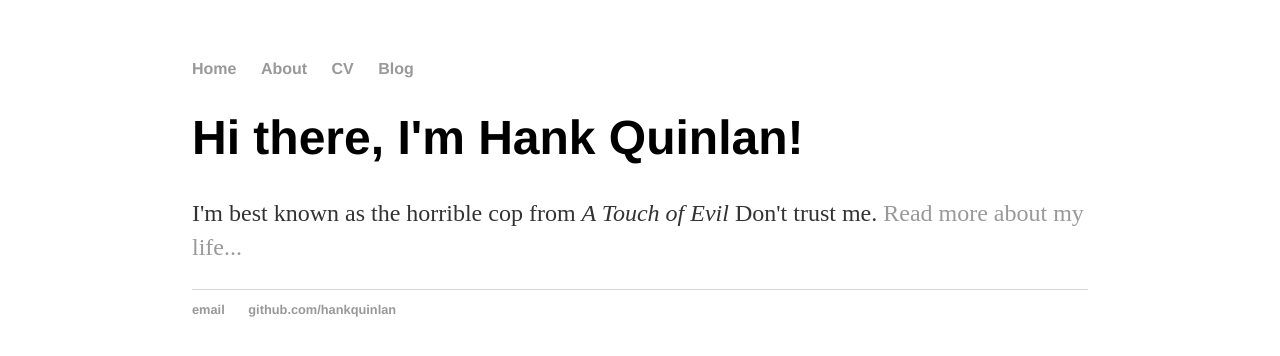
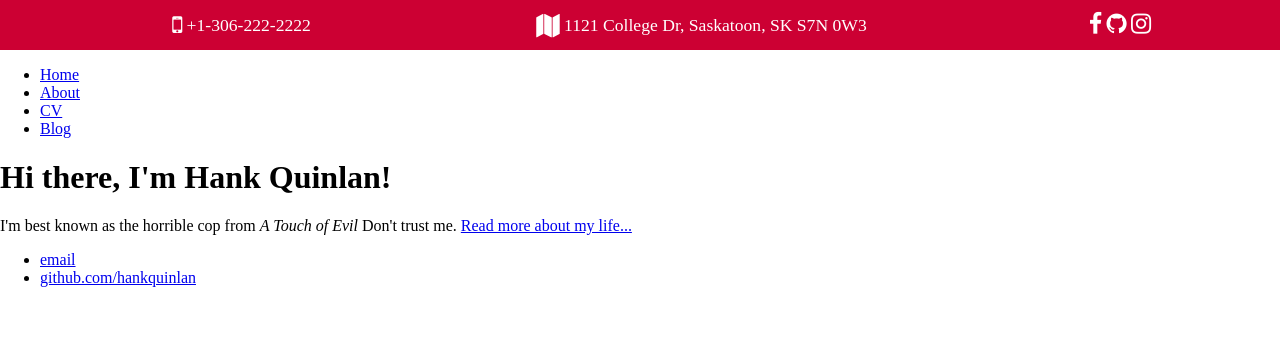
Before and after one commit to LRAMC/LRAMC.github.io, a Jekyll site: the page built from index.html, in a window 1280 px wide. Shown: the top 356 px of the page. Built offline with Jekyll 4.4.1, drawn with Linux system fonts in a browser that asks for light colours; nearby versions of some CDN libraries.

Commit message:
Added a quick info bar at the top

```diff
--- a/_config.yml
+++ b/_config.yml
@@ -1,2 +1,3 @@
 name: Life and Restoration Anglican
 markdown: kramdown
+exclude: ["nbproject"]
--- a/_layouts/default.html
+++ b/_layouts/default.html
@@ -1,11 +1,60 @@
 <!DOCTYPE html>
 <html>
     <head>
+        <meta charset="utf-8">
+        <meta http-equiv="x-ua-compatible" content="ie=edge">
+        <meta name="viewport" content="width=device-width, initial-scale=1">
+        <!-- The above 3 meta tags *must* come first in the head; any other head content must come *after* these tags -->
+
         <title>{{ page.title }}</title>
-        <!-- link to main stylesheet -->
-        <link rel="stylesheet" type="text/css" href="/css/main.css">
+
+        <!-- stylesheets -->
+        <link href="/css/main.css" rel="stylesheet">
+        <link href="" rel="stylesheet">
+        <link href="http://cdnjs.cloudflare.com/ajax/libs/font-awesome/4.4.0/css/font-awesome.min.css"
+              rel="stylesheet">
+        <script src="https://ajax.googleapis.com/ajax/libs/jquery/2.2.4/jquery.min.js"></script>
+        <script>
+            $(document).ready(function() {
+                var bar = $(".quick-info-bar");
+                var kids = $(".quick-info-bar > ul > li");
+                var elem_width = bar.width() / kids.length, cnt;
+
+                var cnt = elem_width / 2;
+                kids.each(function (i, child) {
+                    $(child).css({
+                        'width': $(child).outerWidth(true)
+                    });
+//                    console.log($(child).outerWidth(true));
+//                    console.log(i);
+//                    cnt += elem_width;
+                });
+            });
+        </script>
+        <!-- http://www.templatemonster.com/demo/58888.html -->
     </head>
     <body>
+        <div class="quick-info-bar">
+            <ul>
+                <li class="left-info">
+                    <a href="callto:+13062222222">
+                        <i class="fa fa-mobile fa-lg" aria-hidden="true"></i>
+                        +1-306-222-2222
+                    </a>
+                </li>
+                <li class="center-info">
+                    <a href="#">
+                        <i class="fa fa-map fa-lg" aria-hidden="true"></i>
+                        1121 College Dr, Saskatoon, SK S7N 0W3
+                    </a>
+                </li>
+                <li class="right-info">
+                    <i class="fa fa-facebook fa-lg" aria-hidden="true"></i>
+                    <i class="fa fa-github fa-lg" aria-hidden="true"></i>
+                    <i class="fa fa-instagram fa-lg" aria-hidden="true"></i>
+                </li>
+            </ul>
+        </div>
         <nav>
             <ul>
                 <li><a href="/">Home</a></li>
--- a/css/main.css
+++ b/css/main.css
@@ -1,7 +1,57 @@
+.quick-info-bar {
+    position: relative;
+    height: auto;
+    background-color: #cc0033;
+    text-transform: capitalize;
+    text-align: center;
+    padding: .7rem 10% .7rem 10%;
+}
+
+.quick-info-bar ul {
+    list-style: none;
+    margin: 2px auto;
+}
+
+.quick-info-bar li {
+    display: inline;
+    text-align: center;
+}
+
+.quick-info-bar a {
+    text-decoration: none;
+}
+
+.quick-info-bar li:hover * {
+    color: #ffcc33;
+}
+
+.quick-info-bar * {
+    color: #ffffff;
+    font-size: 1.1rem;
+    vertical-align: middle;
+}
+
+.left-info {
+    float: left;
+}
+
+.right-info {
+    float: right;
+}
+
+.center-info {
+    position: relative;
+    display: inline;
+    margin: 0px auto auto 0px;
+    display: inline;
+    zoom: 1;
+}
+
 body {
-    margin: 60px auto;
-    width: 70%;
+    margin: 0px auto auto 0px;
+    width: 100%;
 }
+/*
 nav ul, footer ul {
     font-family:'Helvetica', 'Arial', 'Sans-Serif';
     padding: 0px;
@@ -40,4 +90,4 @@ ul.posts {
 
 ul.posts li {
     list-style: none;
-}
+}*/
--- a/index.html
+++ b/index.html
@@ -1,7 +1,8 @@
 ---
 layout: default
-title: Hank Quinlan, Horrible Cop
+title: Life and Restoration Anglican Missionary Church
 ---
+<!-- Tips on using Jekyll can be found at http://cheat.jekyll.tips/ -->
 <div class="blurb">
     <h1>Hi there, I'm Hank Quinlan!</h1>
     <p>I'm best known as the horrible cop from <em>A Touch of Evil</em> Don't trust me. <a href="/about">Read more about my life...</a></p>
```
Also changed, not shown: 1 other file.
